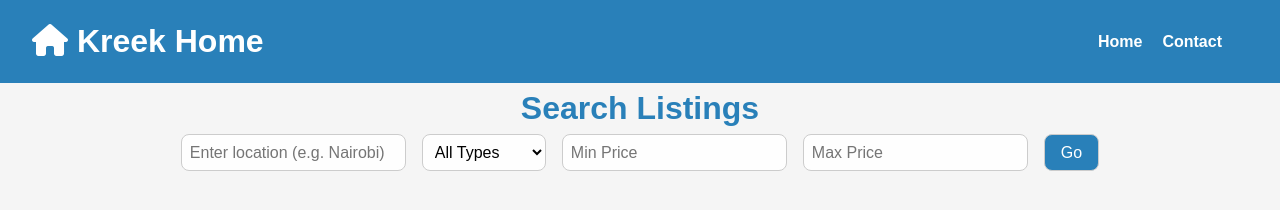
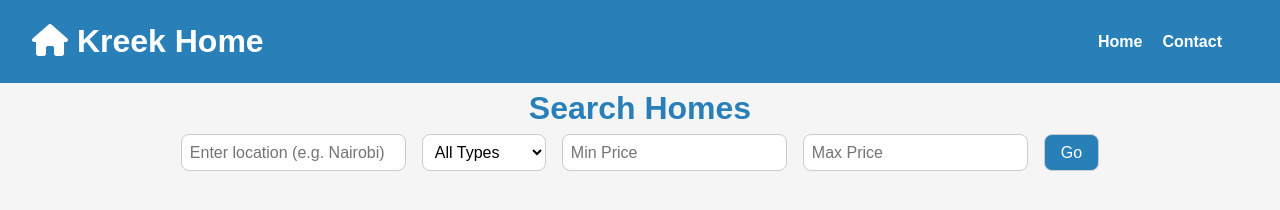
Before and after one commit to CP-genius/Kreekhome, a plain HTML site: page search.html in a window 1280 px wide. Drawn offline with Linux system fonts and the light colour scheme; no server answers.

Commit message:
Update search.html

```diff
--- a/search.html
+++ b/search.html
@@ -363,7 +363,7 @@ transition: all 0.3s ease;
 </header>
 
 
-<h1>Search Listings</h1>
+<h1>Search Homes</h1>
 
 <div class="filters">
   <input type="text" id="searchInput" placeholder="Enter location (e.g. Nairobi)" />
```
